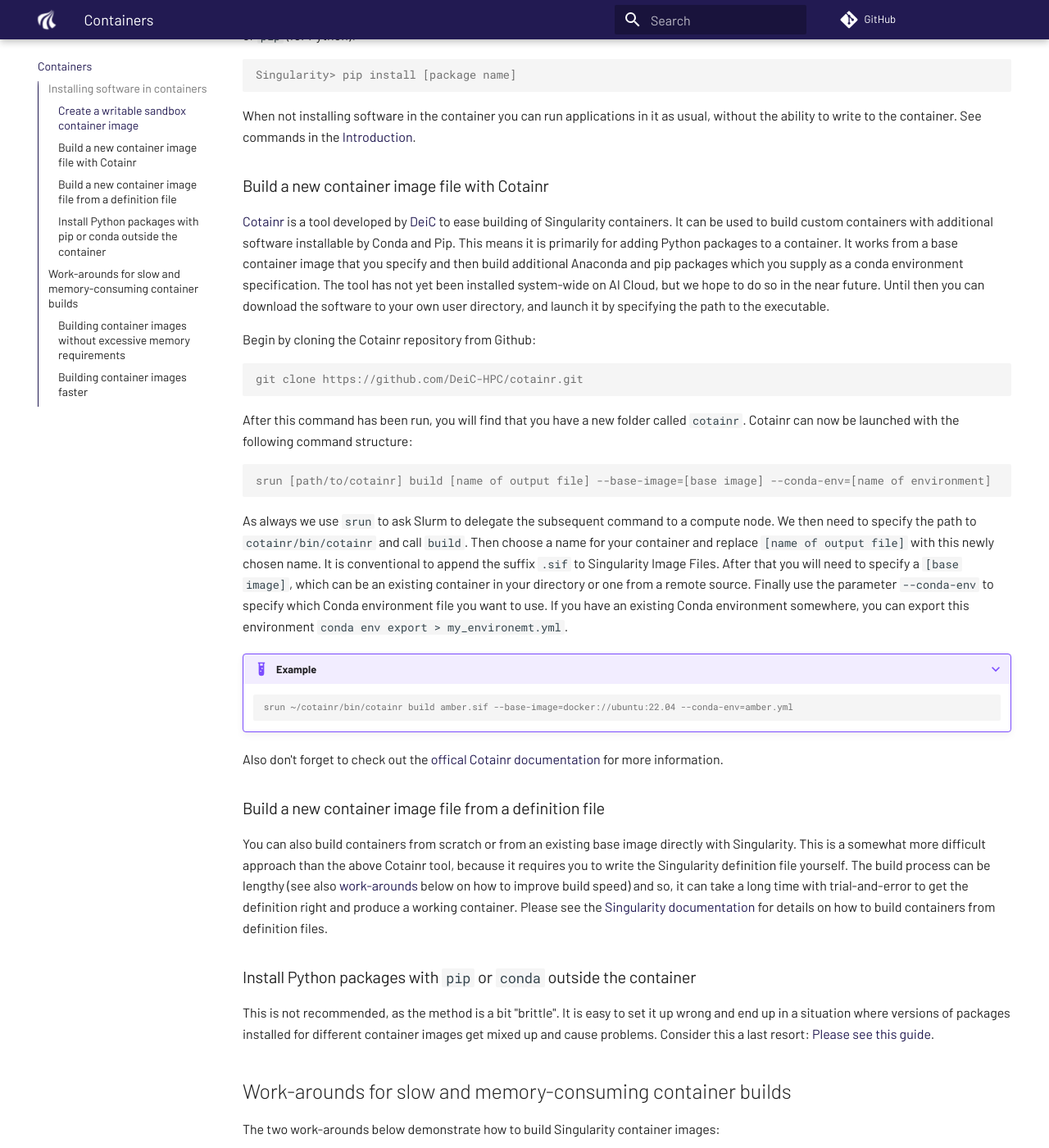
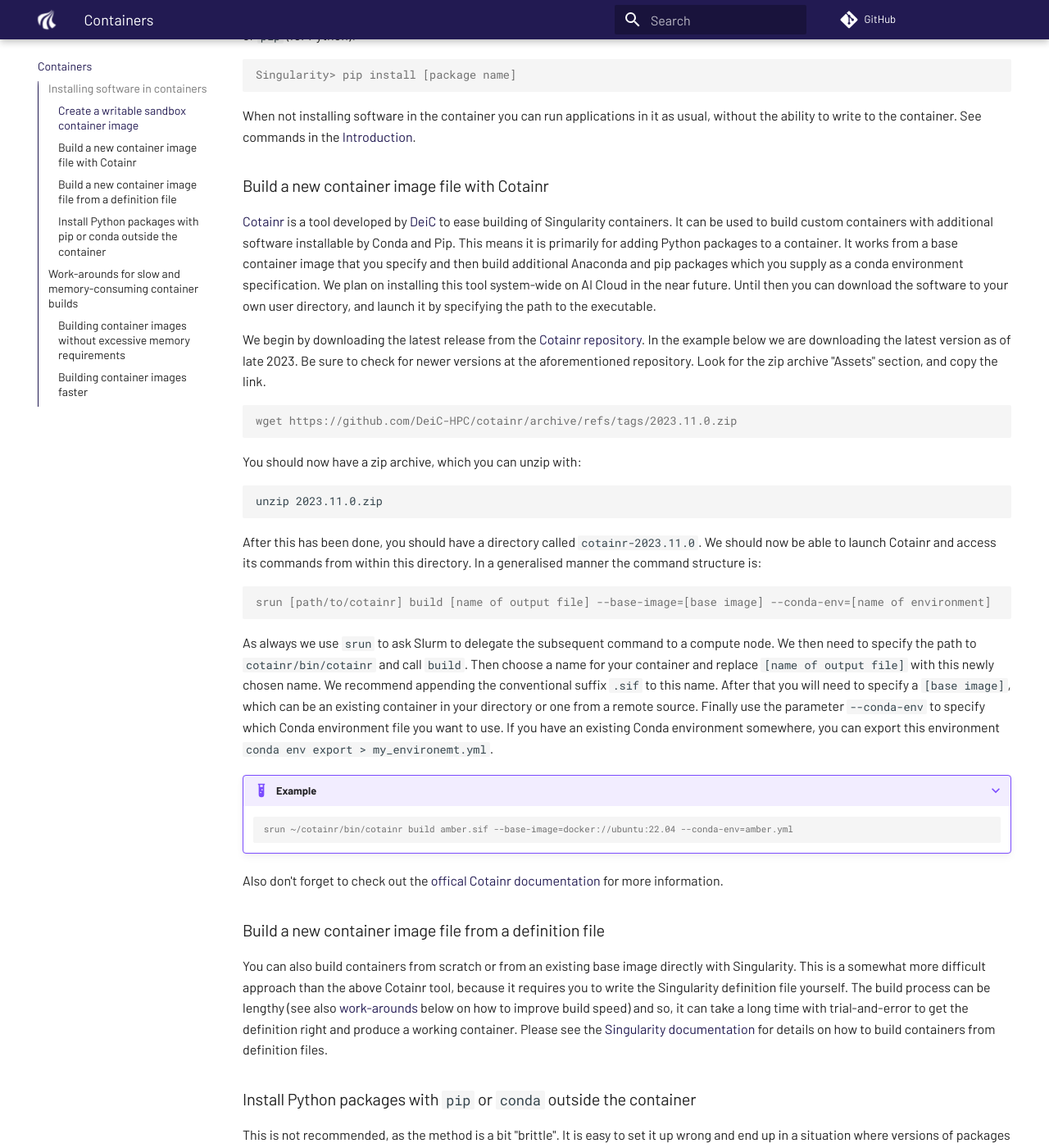
Before and after one commit to aau-claaudia/aicloud-docs, an MkDocs documentation site: the page built from docs/singularity.md, in a window 1280 px wide and 1400 px high, scrolled down 1233 px. Shown: the whole window at 82% size. Built offline with MkDocs 1.6.1 and Material for MkDocs 9.7.7, drawn with Linux system fonts in a browser that asks for light colours; comment, search, counter and statistics services are not loaded.

Commit message:
Instruct users to download latest Cotainr version

````diff
--- a/docs/singularity.md
+++ b/docs/singularity.md
@@ -66,23 +66,26 @@
 [Cotainr]("https://cotainr.readthedocs.io/en/stable/index.html") is a tool developed by [DeiC]("https://www.deic.dk/en/om-deic") to ease building of Singularity containers.
 It can be used to build custom containers with additional software installable by Conda and Pip. This means it is primarily for adding Python packages to a container.
 It works from a base container image that you specify and then build additional Anaconda and pip packages which you supply as a conda environment specification.
-The tool has not yet been installed system-wide on AI Cloud, but we hope to do so in the near future.
+We plan on installing this tool system-wide on AI Cloud in the near future.
 Until then you can download the software to your own user directory, and launch it by specifying the path to the executable.
 
+We begin by downloading the latest release from the [Cotainr repository]("https://github.com/DeiC-HPC/cotainr/releases"). In the example below we are downloading the latest version as of late 2023. Be sure to check for newer versions at the aforementioned repository. Look for the zip archive "Assets" section, and copy the link.
 
-Begin by cloning the Cotainr repository from Github:
 ```console
-git clone https://github.com/DeiC-HPC/cotainr.git
+wget https://github.com/DeiC-HPC/cotainr/archive/refs/tags/2023.11.0.zip
+```
 
+You should now have a zip archive, which you can unzip with:
 ```
-After this command has been run, you will find that you have a new folder called `cotainr`.
-Cotainr can now be launched with the following command structure:
+unzip 2023.11.0.zip
+```
+
+After this has been done, you should have a directory called `cotainr-2023.11.0`. We should now be able to launch Cotainr and access its commands from within this directory. In a generalised manner the command structure is:
 ```console
 srun [path/to/cotainr] build [name of output file] --base-image=[base image] --conda-env=[name of environment]
 ```
-
 As always we use `srun` to ask Slurm to delegate the subsequent command to a compute node.
-We then need to specify the path to `cotainr/bin/cotainr` and call `build`. Then choose a name for your container and replace `[name of output file]` with this newly chosen name. It is conventional to append the suffix `.sif` to Singularity Image Files.
+We then need to specify the path to `cotainr/bin/cotainr` and call `build`. Then choose a name for your container and replace `[name of output file]` with this newly chosen name. We recommend appending the conventional suffix `.sif` to this name.
 After that you will need to specify a `[base image]`, which can be an existing container in your directory or one from a remote source. Finally use the parameter `--conda-env` to specify which Conda environment file you want to use. If you have an existing Conda environment somewhere, you can export this environment `conda env export > my_environemt.yml`.
 
 ???+ example
````
